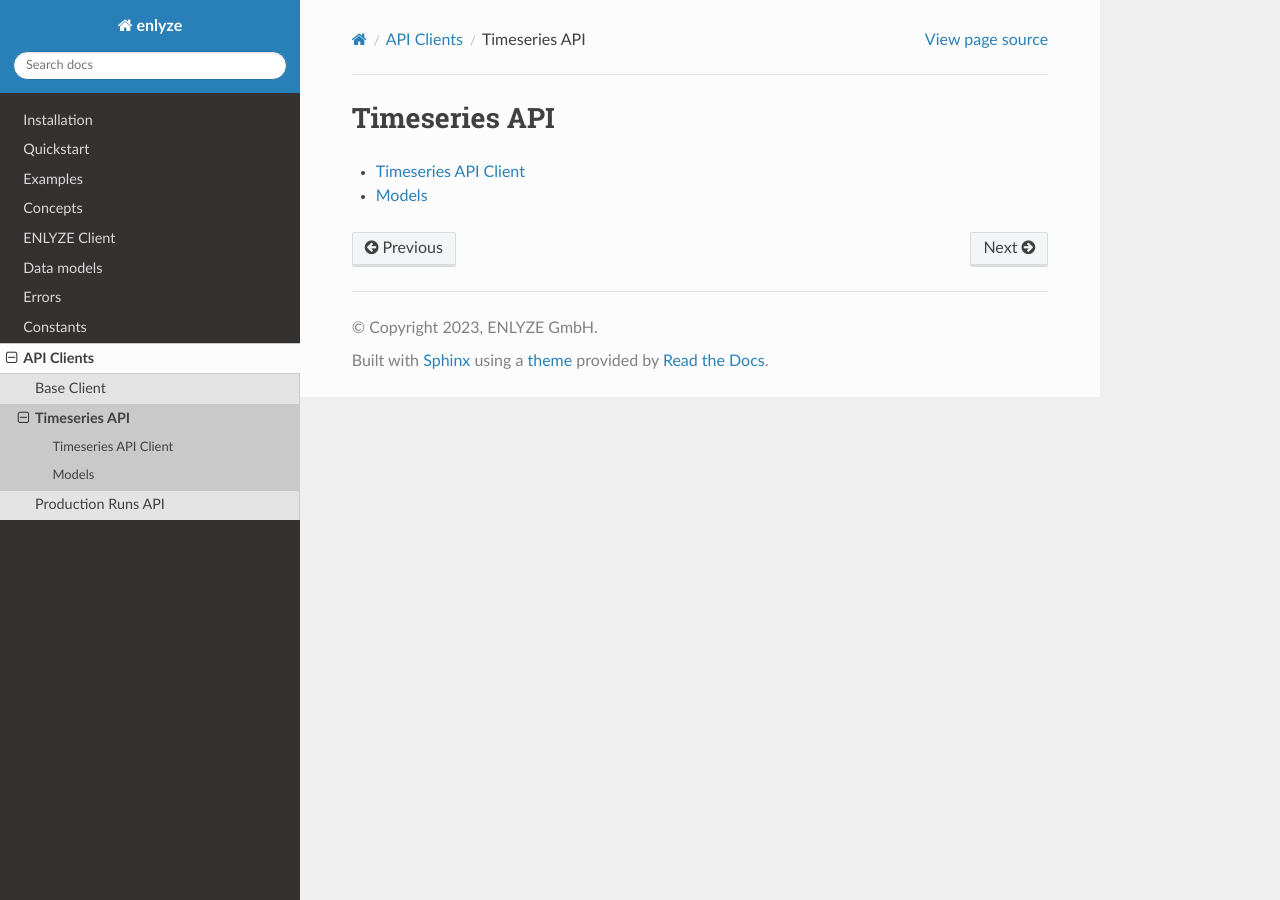
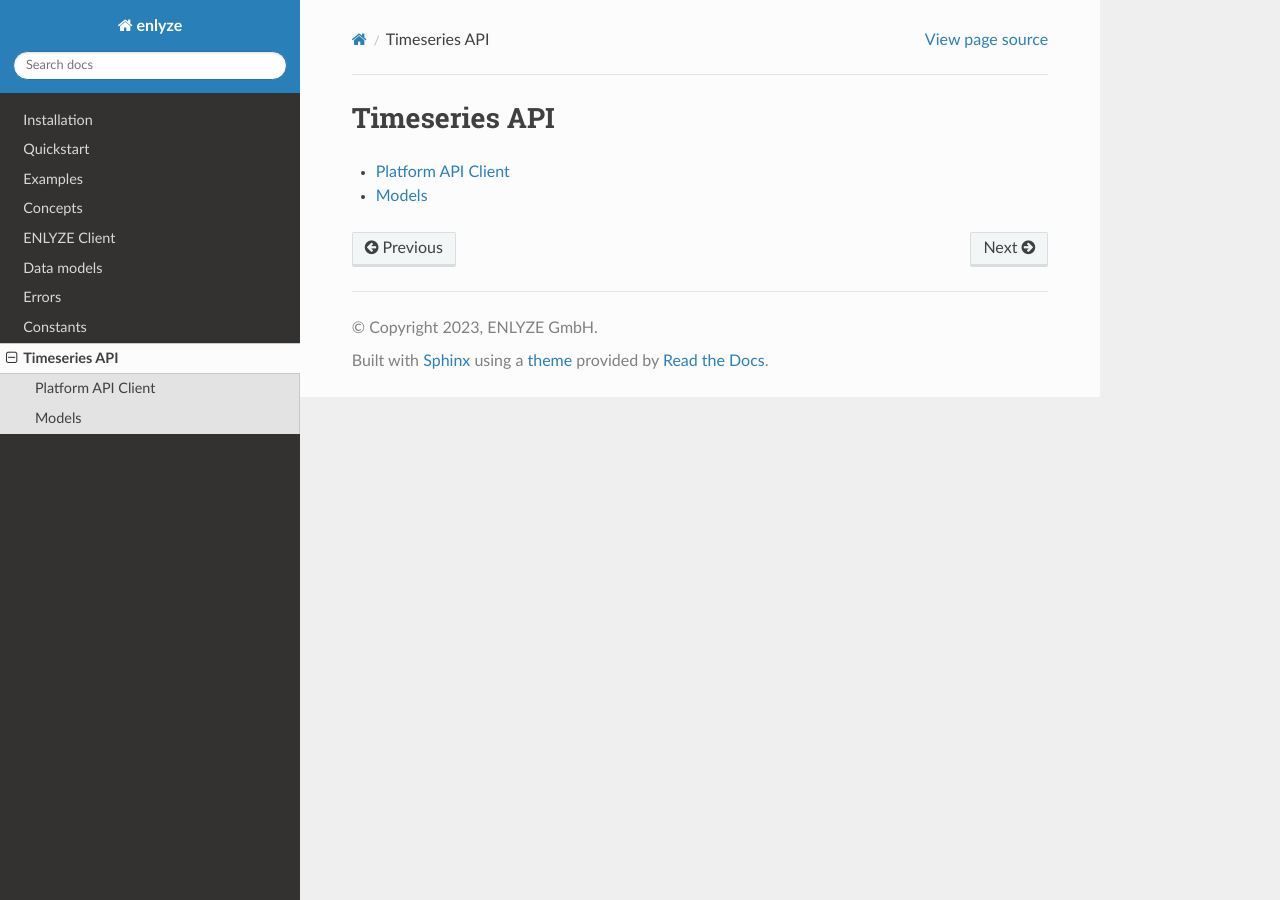
Before and after one commit to enlyze/enlyze-python, a Sphinx documentation site: the page built from docs/api_client/index.rst, in a window 1280 px wide. Built offline with Sphinx 7.4.7 and the Read the Docs theme 2.0.0, drawn with Linux system fonts in a browser that asks for light colours.

Commit message:
adapt docs

```diff
--- /dev/null
+++ b/docs/api_client/client.rst
@@ -0,0 +1,9 @@
+Platform API Client
+==========================
+
+.. currentmodule:: enlyze.api_client.client
+
+.. autoclass:: _PaginatedResponse
+
+.. autoclass:: PlatformApiClient()
+    :members:
--- a/docs/api_clients/index.rst
+++ /dev/null
@@ -1,9 +0,0 @@
-API Clients
-===========
-
-.. toctree::
-    :maxdepth: 1
-
-    base
-    timeseries/index
-    production_runs/index
--- a/docs/api_clients/production_runs/client.rst
+++ /dev/null
@@ -1,9 +0,0 @@
-Production Runs API Client
-==========================
-
-.. currentmodule:: enlyze.api_clients.production_runs.client
-
-.. autoclass:: _PaginatedResponse
-
-.. autoclass:: ProductionRunsApiClient()
-    :members:
--- a/docs/api_clients/production_runs/index.rst
+++ /dev/null
@@ -1,8 +0,0 @@
-Production Runs API
-===================
-
-.. toctree::
-    :maxdepth: 1
-
-    client
-    models
--- a/docs/api_clients/timeseries/client.rst
+++ /dev/null
@@ -1,11 +0,0 @@
-Timeseries API Client
-=====================
-
-.. currentmodule:: enlyze.api_clients.timeseries.client
-
-.. autoclass:: _PaginatedResponse()
-    :members:
-    :exclude-members: model_config, model_fields
-
-.. autoclass:: TimeseriesApiClient()
-    :members: get, get_paginated
--- a/docs/index.rst
+++ b/docs/index.rst
@@ -20,4 +20,4 @@ User's Guide
     models
     errors
     constants
-    api_clients/index
+    api_client/index
```
Also changed, not shown: docs/api_client/models.rst (renamed from docs/api_clients/production_runs/models.rst, +28 -3 lines), docs/api_clients/base.rst (deleted, +0 -17 lines), docs/api_clients/timeseries/models.rst (deleted, +0 -30 lines), docs/api_client/index.rst (renamed from docs/api_clients/timeseries/index.rst), 2 other files.
